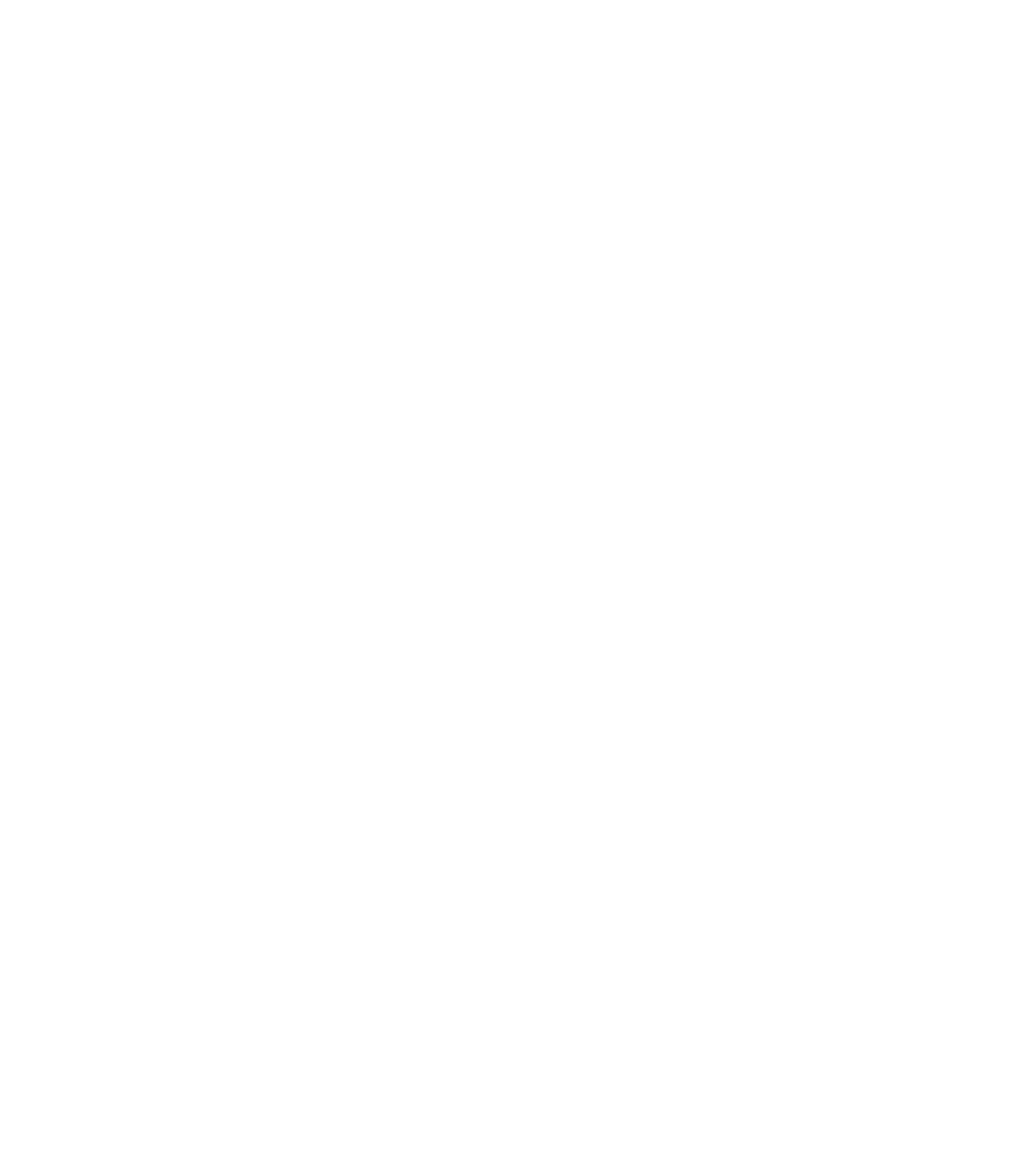
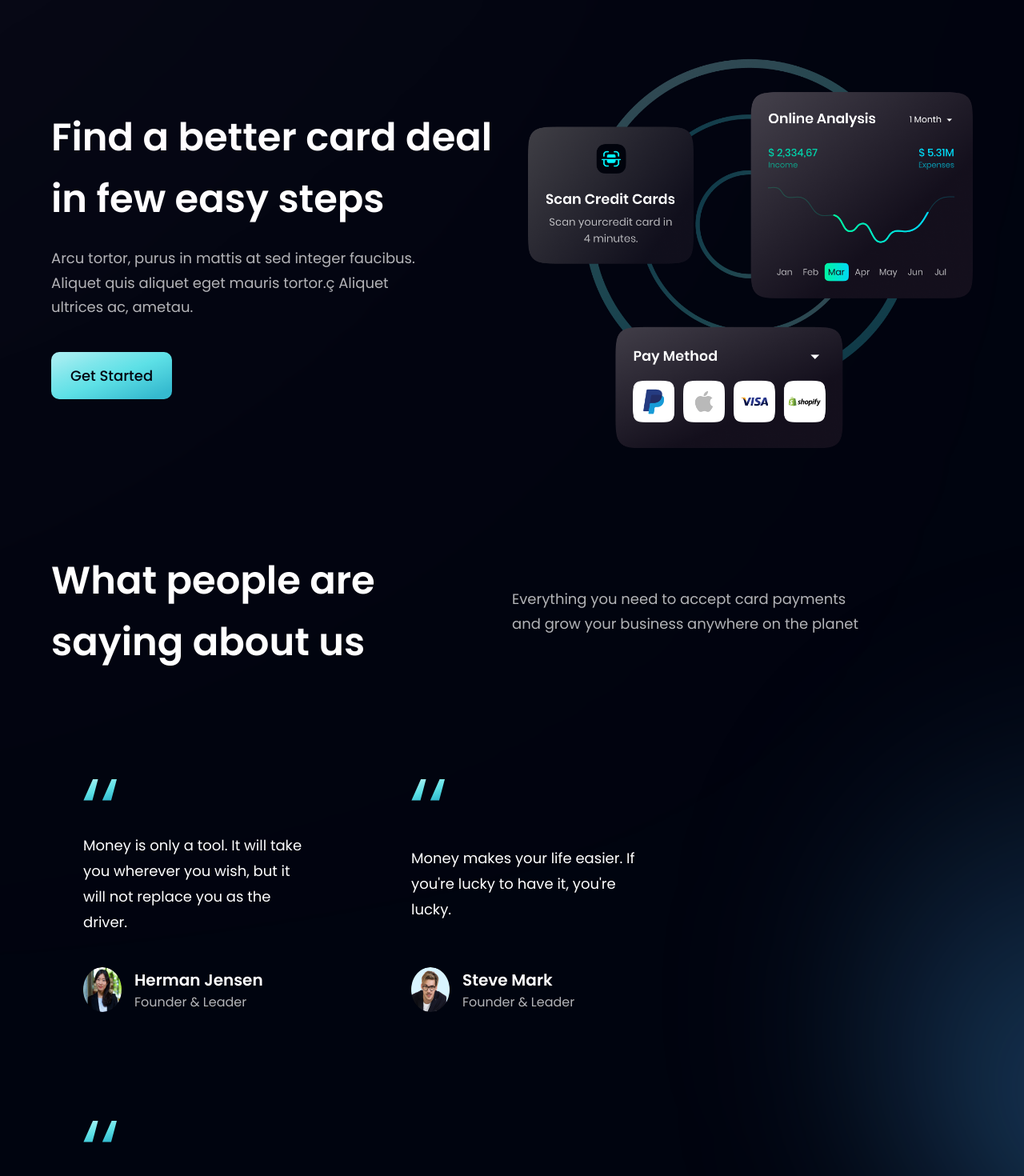
Before and after one commit to FelipeMDantas/Business, a React (Vite) app: page / in a window 1280 px wide. Shown: the part 2180-3650 px from the top of the page at 80% size. Before the commit the page ends 2163 px from the top, so only its background shows below. Built offline with nearby package versions, Linux system fonts and the light colour scheme.

Commit message:
CardDeal, FeedbackCard, and Testimonials components implemented.

```diff
--- a/src/components/Billing.jsx
+++ b/src/components/Billing.jsx
@@ -2,9 +2,13 @@
 import { apple, bill, google } from "../assets";
 
 const Billing = () => (
-  <section id="product" className={layout.sectionImgReverse}>
+  <section id="product" className={layout.sectionReverse}>
     <div className={layout.sectionImgReverse}>
-      <img src={bill} alt="billing" className="w-[100%] relative z-[5]" />
+      <img
+        src={bill}
+        alt="billing"
+        className="w-[100%] h-[100%] relative z-[5]"
+      />
 
       <div className="absolute z-[3] -left-1/2 top-0 w-[50%] h-[50%] rounded-full white__gradient" />
       <div className="absolute z-[0] -left-1/2 bottom-0 w-[50%] h-[50%] rounded-full pink__gradient" />
@@ -12,7 +16,7 @@
 
     <div className={layout.sectionInfo}>
       <h2 className={styles.heading2}>
-        Easily control your <br className={"sm:block hidden"} /> billing &
+        Easily control your <br className="sm:block hidden" /> billing &
         invoicing
       </h2>
       <p className={`${styles.paragraph} max-w-[470px] mt-5`}>
--- a/src/components/Button.jsx
+++ b/src/components/Button.jsx
@@ -1,7 +1,7 @@
 const Button = ({ styles }) => (
   <button
     type="button"
-    className={`py-4 px-6 bg-blue-gradient font-poppins font-medium text-[18px] text-primary outline-none ${styles}`}
+    className={`py-4 px-6 bg-blue-gradient font-poppins font-medium text-[18px] text-primary outline-none ${styles} rounded-[10px]`}
   >
     Get Started
   </button>
--- a/src/components/CardDeal.jsx
+++ b/src/components/CardDeal.jsx
@@ -1,7 +1,26 @@
-import React from "react";
+import { card } from "../assets";
+import styles, { layout } from "../style";
+import Button from "./Button";
 
-const CardDeal = () => {
-  return <div>CardDeal</div>;
-};
+const CardDeal = () => (
+  <section className={layout.section}>
+    <div className={layout.sectionInfo}>
+      <h2 className={styles.heading2}>
+        Find a better card deal <br className="sm:block hidden" />
+        in few easy steps
+      </h2>
+      <p className={`${styles.paragraph} max-w-[470px] mt-5`}>
+        Arcu tortor, purus in mattis at sed integer faucibus. Aliquet quis
+        aliquet eget mauris tortor.ç Aliquet ultrices ac, ametau.
+      </p>
+
+      <Button styles="mt-10" />
+    </div>
+
+    <div className={layout.sectionImg}>
+      <img src={card} alt="card" className="w-[100%] h-[100%]" />
+    </div>
+  </section>
+);
 
 export default CardDeal;
--- a/src/components/FeedbackCard.jsx
+++ b/src/components/FeedbackCard.jsx
@@ -1,7 +1,29 @@
-import React from "react";
+import { quotes } from "../assets";
 
-const FeedbackCard = () => {
-  return <div>FeedbackCard</div>;
-};
+const FeedbackCard = ({ content, name, title, img }) => (
+  <div className="flex justify-between flex-col px-10 py-12 rounded-[20px] max-w-[370px] md:mr-10 sm:mr-5 mr-0 my-5 feedback-card">
+    <img
+      src={quotes}
+      alt="double_quotes"
+      className="w-[42px] h-[27px] object-contain"
+    />
+    <p className="font-poppins font-normal text-[18px] leading-[32px] text-white my-10">
+      {content}
+    </p>
+
+    <div className="flex flex-row">
+      <img src={img} alt={name} className="w-[48px] rounded-full" />
+
+      <div className="flex flex-col ml-4">
+        <h4 className="font-poppins font-semibold text-[20px] leading-[32px] text-white">
+          {name}
+        </h4>
+        <p className="font-poppins font-normal text-[16px] leading-[24px] text-dimWhite">
+          {title}
+        </p>
+      </div>
+    </div>
+  </div>
+);
 
 export default FeedbackCard;
--- a/src/components/Testimonials.jsx
+++ b/src/components/Testimonials.jsx
@@ -1,7 +1,33 @@
-import React from "react";
+import styles from "../style";
+import { feedback } from "../constants";
+import FeedbackCard from "./FeedbackCard";
 
-const Testimonials = () => {
-  return <div>Testimonials</div>;
-};
+const Testimonials = () => (
+  <section
+    id="clients"
+    className={`${styles.paddingY} ${styles.flexCenter} flex-col relative`}
+  >
+    <div className="absolute z-[0] w-[60%] h-[60%] -right-[50%] rounded-full blue__gradient" />
+
+    <div className="w-full flex justify-between items-center md:flex-row flex-col sm:mb-16 mb-6 relative z-[1]">
+      <h1 className={styles.heading2}>
+        What people are <br className="sm:block hidden" />
+        saying about us
+      </h1>
+      <div className="w-full md:mt-0 mt-6">
+        <p className={`${styles.paragraph} text-left max-w-[450px]`}>
+          Everything you need to accept card payments and grow your business
+          anywhere on the planet
+        </p>
+      </div>
+    </div>
+
+    <div className="flex flex-wrap sm:justify-start justify-center w-full feedback-container relative z-[1]">
+      {feedback.map((card) => (
+        <FeedbackCard key={card.id} {...card} />
+      ))}
+    </div>
+  </section>
+);
 
 export default Testimonials;
```
